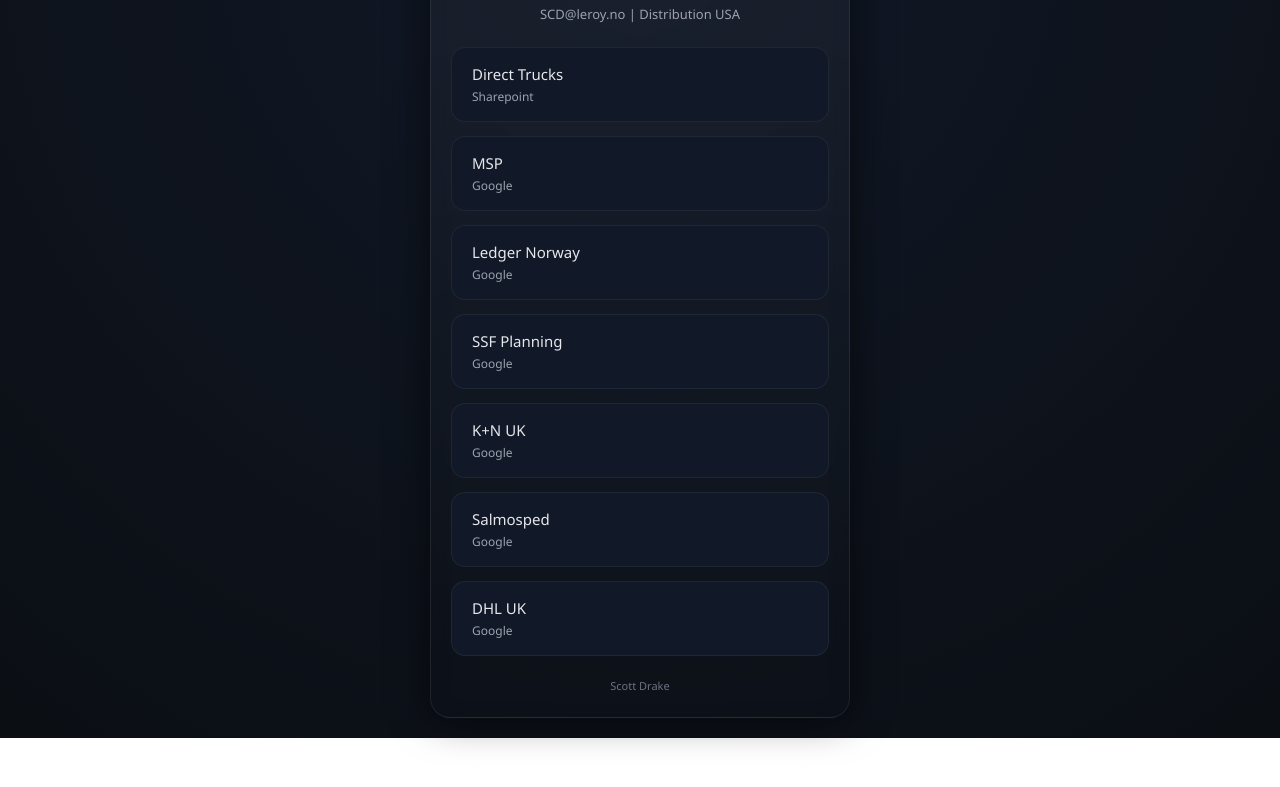
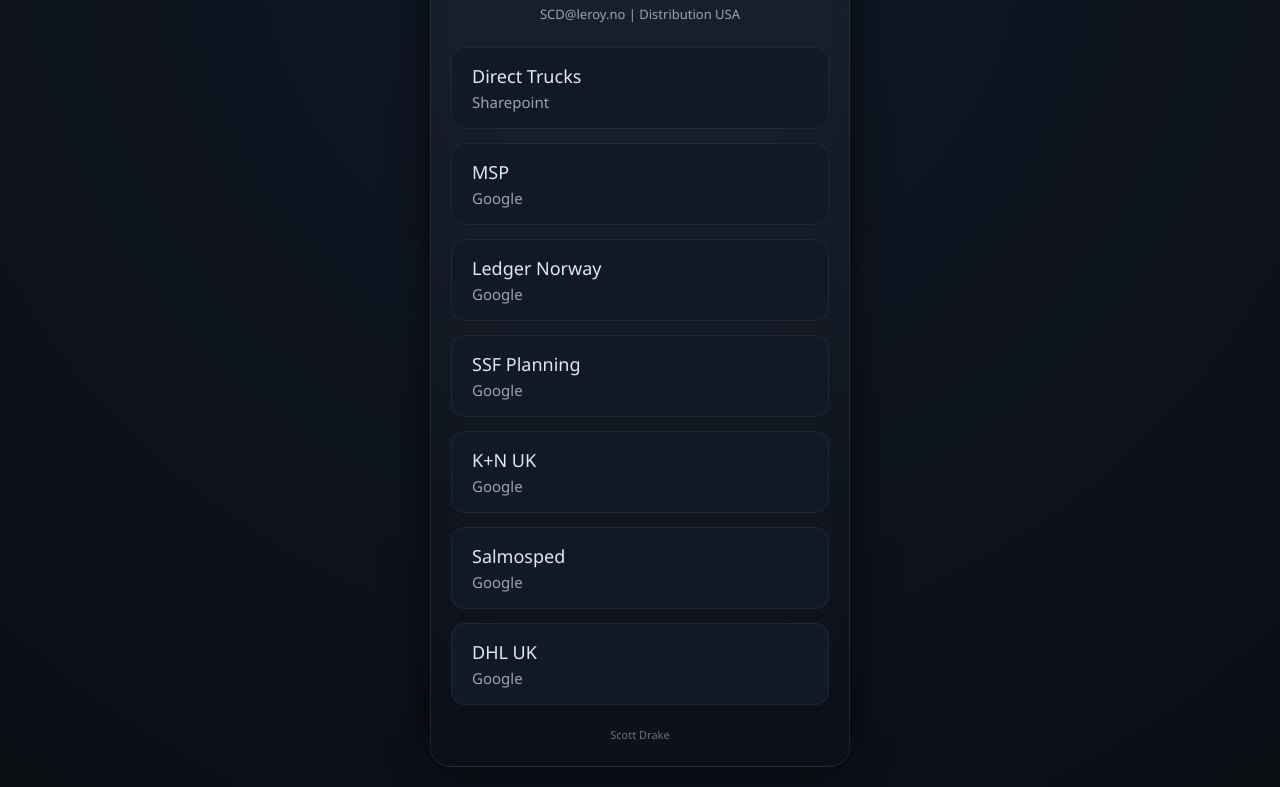
Before and after one commit to JardarNesse/Salesportal-Mobile, a plain HTML site: page index.html in a window 1280 px wide. Shown: the part 78-865 px from the top of the page. Before the commit the page ends 816 px from the top, so only its background shows below. Drawn offline with Linux system fonts and the light colour scheme.

Commit message:
CSS, increased font size for .title and .subtitle

```diff
--- a/index.html
+++ b/index.html
@@ -92,12 +92,12 @@
     }
 
     .title {
-      font-size: 0.9375rem;  /* 15px */
+      font-size: 1.125rem;  /* 18px */
       font-weight: 500;
     }
 
     .subtitle {
-      font-size: 0.75rem;    /* 12px */
+      font-size: 0.9375rem;  /* 15px */
       color: var(--muted);
       margin-top: 0.25rem;
     }
```
